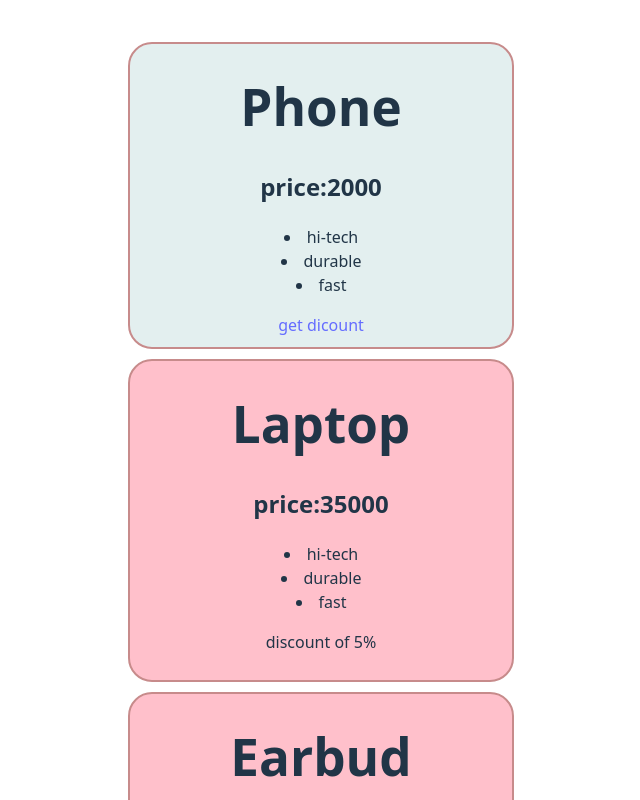
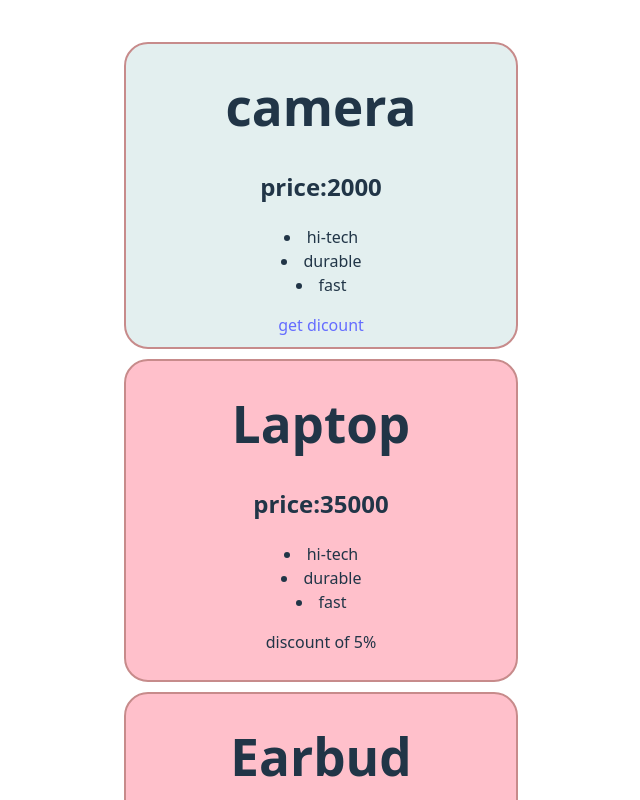
Before and after one commit to Rohitkumaryadav17/MERN-STACK-DEVELOPMENT, a React (Vite) app in the folder My first project/: page / in a window 1280 px wide. Shown: the top 800 px of the page, without its empty margins (319-959 px from the left). Built offline with nearby package versions, Linux system fonts and the light colour scheme.

Commit message:
mernstack

```diff
--- a/My first project/src/Producttab.jsx
+++ b/My first project/src/Producttab.jsx
@@ -7,7 +7,7 @@ function Producttab(){
 
     return(
     <>
-  <Product title="Phone" price={2000} features2={option}/>
+  <Product title="camera" price={2000} features2={option}/>
     <Product title="Laptop" price={35000} features2={option}/>
       <Product title="Earbud" price={40000} features2={option}/>
 
```
Also changed, not shown: My first project/src/App.jsx (line endings or trailing spaces).
